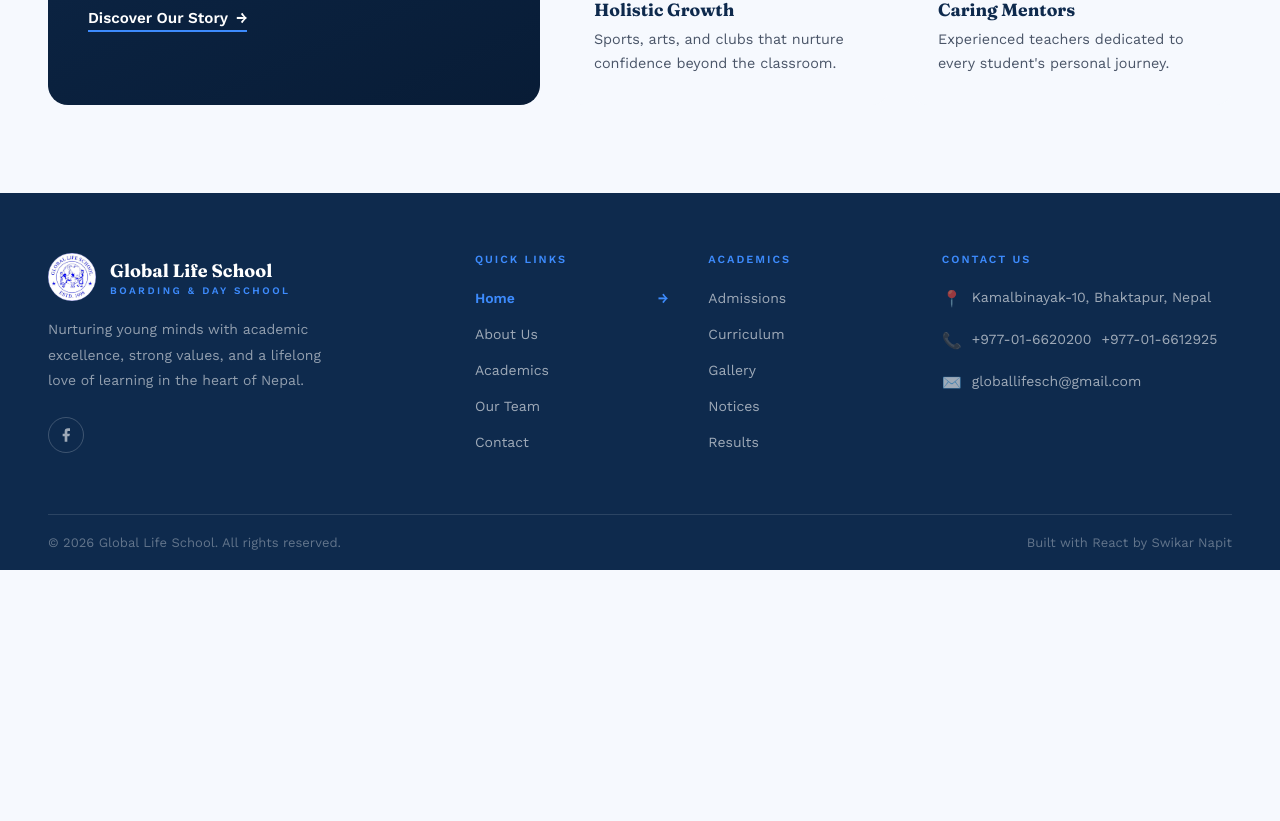
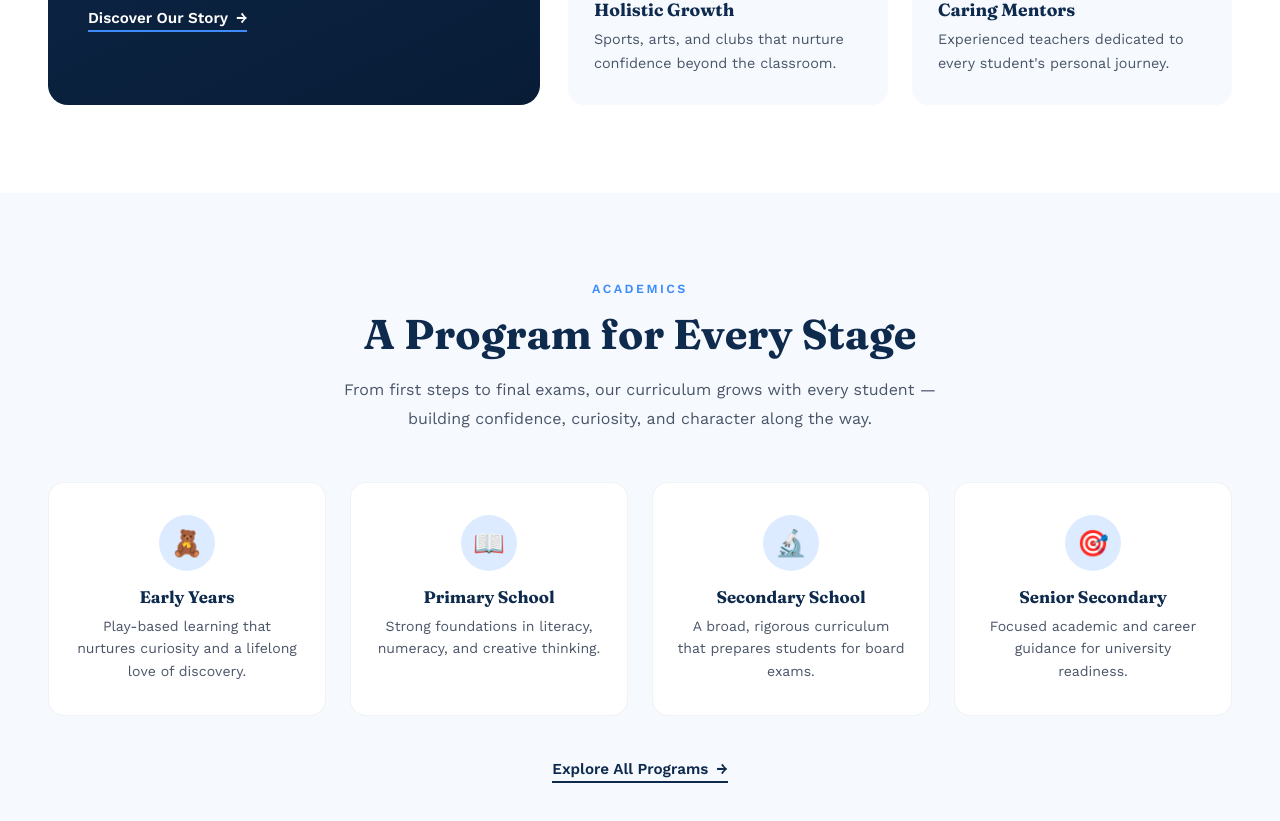
Before and after one commit to swikar-napit/globallife-web, a React (Vite) app: page / in a window 1280 px wide. Shown: the part 1945-2766 px from the top of the page. Before the commit the page ends 2515 px from the top, so only its background shows below. Built offline with nearby package versions, Linux system fonts and the light colour scheme.

Commit message:
academics section

```diff
--- a/src/index.css
+++ b/src/index.css
@@ -1039,7 +1039,7 @@ body {
 /* WHY CHOOSE SECTION */
 .why-section {
   padding: 88px 48px;
-  background: var(--bg);
+  background: #FFFFFF;
 }
 
 .why-bento {
@@ -1226,3 +1226,256 @@ body {
     font-size: 1.9rem;
   }
 }
+
+/* ACADEMICS PREVIEW SECTION */
+.academics-section {
+  padding: 88px 48px;
+  background: var(--bg);
+}
+
+.academics-header {
+  text-align: center;
+  max-width: 620px;
+  margin: 0 auto 48px;
+}
+
+.academics-eyebrow {
+  display: block;
+  color: var(--blue-accent);
+  font-size: 0.78rem;
+  font-weight: 700;
+  letter-spacing: 2.5px;
+  text-transform: uppercase;
+  margin-bottom: 12px;
+}
+
+.academics-heading {
+  font-family: 'Fraunces', serif;
+  font-size: clamp(2rem, 4vw, 2.6rem);
+  font-weight: 700;
+  color: var(--navy);
+  margin-bottom: 16px;
+}
+
+.academics-subtext {
+  font-size: 1rem;
+  color: #4A5568;
+  line-height: 1.8;
+}
+
+.academics-grid {
+  display: grid;
+  grid-template-columns: repeat(4, 1fr);
+  gap: 24px;
+  max-width: 1200px;
+  margin: 0 auto 44px;
+}
+
+.academics-card {
+  background: #fff;
+  border: 1px solid rgba(14, 42, 77, 0.06);
+  border-radius: 16px;
+  padding: 32px 24px;
+  text-align: center;
+  transition: transform 0.3s ease, box-shadow 0.3s ease;
+}
+
+.academics-card:hover {
+  transform: translateY(-6px);
+  box-shadow: 0 16px 32px rgba(14, 42, 77, 0.1);
+}
+
+.academics-card-icon {
+  width: 56px;
+  height: 56px;
+  margin: 0 auto 16px;
+  border-radius: 50%;
+  background: var(--blue-soft);
+  display: flex;
+  align-items: center;
+  justify-content: center;
+  font-size: 1.6rem;
+}
+
+.academics-card-title {
+  font-family: 'Fraunces', serif;
+  font-size: 1.05rem;
+  font-weight: 700;
+  color: var(--navy);
+  margin-bottom: 8px;
+}
+
+.academics-card-text {
+  font-size: 0.88rem;
+  color: #4A5568;
+  line-height: 1.6;
+}
+
+.academics-cta {
+  display: flex;
+  align-items: center;
+  justify-content: center;
+  gap: 8px;
+  width: fit-content;
+  margin: 0 auto;
+  color: var(--navy);
+  font-weight: 700;
+  font-size: 0.95rem;
+  text-decoration: none;
+  padding-bottom: 3px;
+  border-bottom: 2px solid var(--navy);
+  transition: color 0.25s ease, border-color 0.25s ease;
+}
+
+.academics-cta span {
+  transition: transform 0.25s ease;
+}
+
+.academics-cta:hover {
+  color: var(--blue-accent);
+  border-color: var(--blue-accent);
+}
+
+.academics-cta:hover span {
+  transform: translateX(4px);
+}
+
+.academics-cta:focus-visible {
+  outline: 2px solid var(--blue-accent);
+  outline-offset: 4px;
+}
+
+@media (max-width: 1200px) {
+  .academics-grid {
+    grid-template-columns: repeat(2, 1fr);
+  }
+}
+
+@media (max-width: 600px) {
+  .academics-section {
+    padding: 56px 20px;
+  }
+
+  .academics-grid {
+    grid-template-columns: 1fr;
+  }
+}
+
+/* CTA BANNER SECTION */
+.cta-section {
+  padding: 96px 48px;
+  background: #FFFFFF;
+}
+
+.cta-card {
+  position: relative;
+  overflow: hidden;
+  max-width: 1000px;
+  margin: 0 auto;
+  background: linear-gradient(155deg, var(--navy) 0%, var(--navy-deep) 100%);
+  border-radius: 24px;
+  padding: 64px 48px;
+  text-align: center;
+  color: #fff;
+  box-shadow: 0 24px 60px rgba(14, 42, 77, 0.25);
+}
+
+.cta-card::before {
+  content: "";
+  position: absolute;
+  top: -120px;
+  right: -80px;
+  width: 340px;
+  height: 340px;
+  border-radius: 50%;
+  background: radial-gradient(circle, rgba(61, 139, 253, 0.25) 0%, rgba(61, 139, 253, 0) 70%);
+  pointer-events: none;
+}
+
+.cta-heading {
+  position: relative;
+  font-family: 'Fraunces', serif;
+  font-size: clamp(1.8rem, 3.5vw, 2.4rem);
+  font-weight: 700;
+  margin-bottom: 16px;
+}
+
+.cta-text {
+  position: relative;
+  font-size: 1rem;
+  line-height: 1.8;
+  color: rgba(255, 255, 255, 0.75);
+  max-width: 560px;
+  margin: 0 auto 36px;
+}
+
+.cta-actions {
+  position: relative;
+  display: flex;
+  align-items: center;
+  justify-content: center;
+  gap: 18px;
+  flex-wrap: wrap;
+}
+
+.cta-btn-primary {
+  display: inline-flex;
+  align-items: center;
+  background: #fff;
+  color: var(--navy);
+  font-family: 'Work Sans', sans-serif;
+  font-weight: 700;
+  font-size: 0.95rem;
+  padding: 14px 32px;
+  border-radius: 8px;
+  text-decoration: none;
+  transition: transform 0.2s ease, box-shadow 0.2s ease;
+}
+
+.cta-btn-primary:hover {
+  transform: translateY(-2px);
+  box-shadow: 0 10px 24px rgba(0, 0, 0, 0.25);
+}
+
+.cta-btn-secondary {
+  display: inline-flex;
+  align-items: center;
+  background: transparent;
+  color: #fff;
+  font-family: 'Work Sans', sans-serif;
+  font-weight: 700;
+  font-size: 0.95rem;
+  padding: 12px 30px;
+  border-radius: 8px;
+  border: 2px solid rgba(255, 255, 255, 0.4);
+  text-decoration: none;
+  transition: border-color 0.2s ease, background 0.2s ease;
+}
+
+.cta-btn-secondary:hover {
+  border-color: #fff;
+  background: rgba(255, 255, 255, 0.08);
+}
+
+.cta-btn-primary:focus-visible,
+.cta-btn-secondary:focus-visible {
+  outline: 2px solid var(--blue-accent);
+  outline-offset: 3px;
+}
+
+@media (max-width: 900px) {
+  .cta-card {
+    padding: 48px 28px;
+  }
+
+  .cta-actions {
+    flex-direction: column;
+    align-items: stretch;
+  }
+}
+
+@media (max-width: 600px) {
+  .cta-section {
+    padding: 56px 20px;
+  }
+}
--- a/src/pages/Home.jsx
+++ b/src/pages/Home.jsx
@@ -10,6 +10,28 @@ const slides = [
   { id: 2, img: slide2, caption: "Welcome Program" },
   { id: 3, img: slide3, caption: "Welcome Program" },
   { id: 4, img: slide1, caption: "Welcome Program" },
+]
+const programs = [
+  {
+    icon: "🧸",
+    title: "Early Years",
+    text: "Play-based learning that nurtures curiosity and a lifelong love of discovery."
+  },
+  {
+    icon: "📖",
+    title: "Primary School",
+    text: "Strong foundations in literacy, numeracy, and creative thinking."
+  },
+  {
+    icon: "🔬",
+    title: "Secondary School",
+    text: "A broad, rigorous curriculum that prepares students for board exams."
+  },
+  {
+    icon: "🎯",
+    title: "Senior Secondary",
+    text: "Focused academic and career guidance for university readiness."
+  },
 ]
 const features = [
   {
@@ -160,6 +182,47 @@ function Home() {
           </div>
         </div>
       </section>
+
+      <section className="academics-section">
+        <div className="academics-header">
+          <span className="academics-eyebrow">Academics</span>
+          <h2 className="academics-heading">A Program for Every Stage</h2>
+          <p className="academics-subtext">
+            From first steps to final exams, our curriculum grows with every
+            student — building confidence, curiosity, and character along
+            the way.
+          </p>
+        </div>
+
+        <div className="academics-grid">
+          {programs.map((program) => (
+            <div className="academics-card" key={program.title}>
+              <div className="academics-card-icon">{program.icon}</div>
+              <h3 className="academics-card-title">{program.title}</h3>
+              <p className="academics-card-text">{program.text}</p>
+            </div>
+          ))}
+        </div>
+
+        <Link to="/academics" className="academics-cta">
+          Explore All Programs <span aria-hidden="true">→</span>
+        </Link>
+      </section>
+
+      <section className="cta-section">
+        <div className="cta-card">
+          <h2 className="cta-heading">Ready to Join Global Life School?</h2>
+          <p className="cta-text">
+            Applications for the upcoming academic year are open. Take the
+            first step toward a future built on excellence, character, and
+            care.
+          </p>
+          <div className="cta-actions">
+            <Link to="/academics" className="cta-btn-primary">Apply Now</Link>
+            <Link to="/contact" className="cta-btn-secondary">Contact Us</Link>
+          </div>
+        </div>
+      </section>
     </>
   )
 }
```
